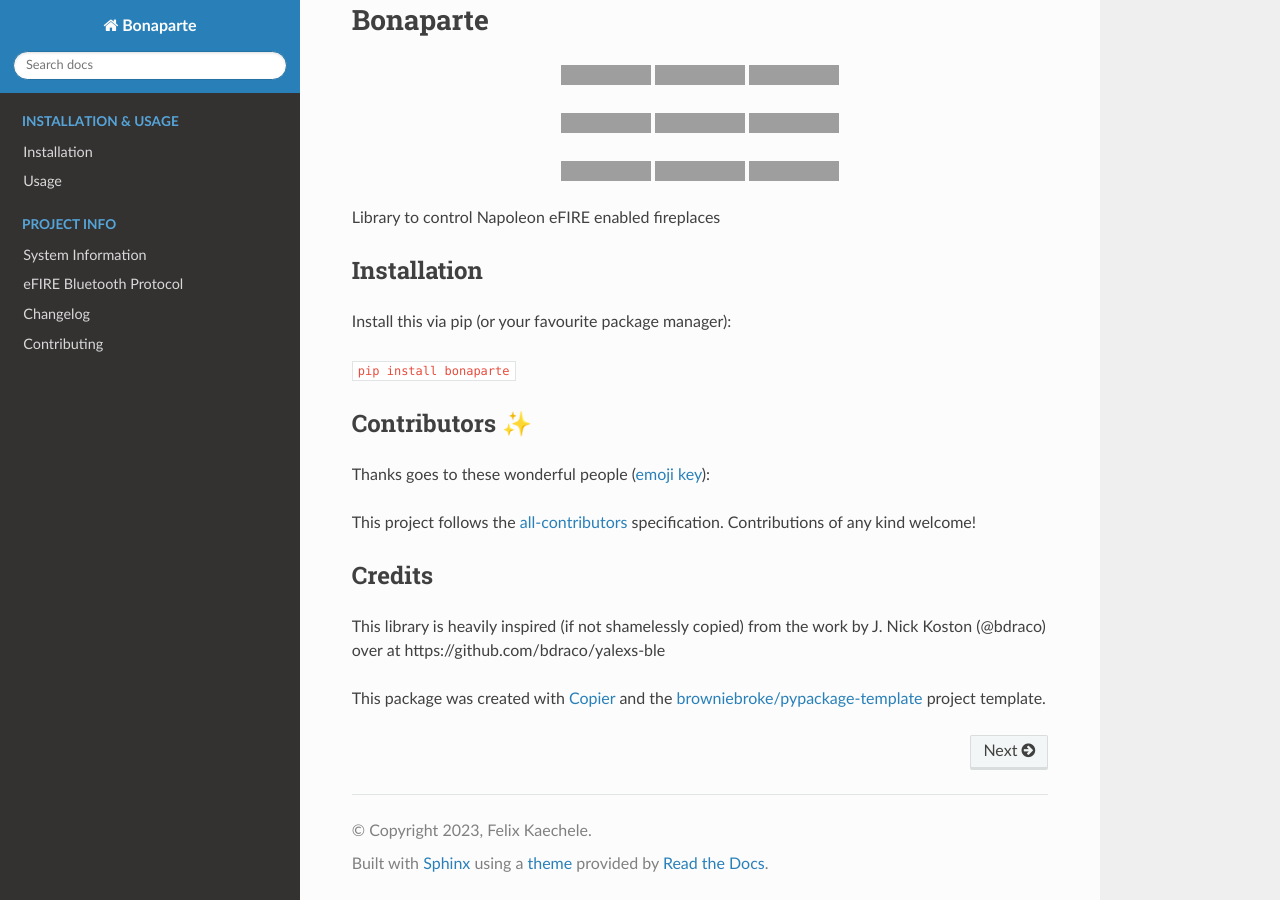
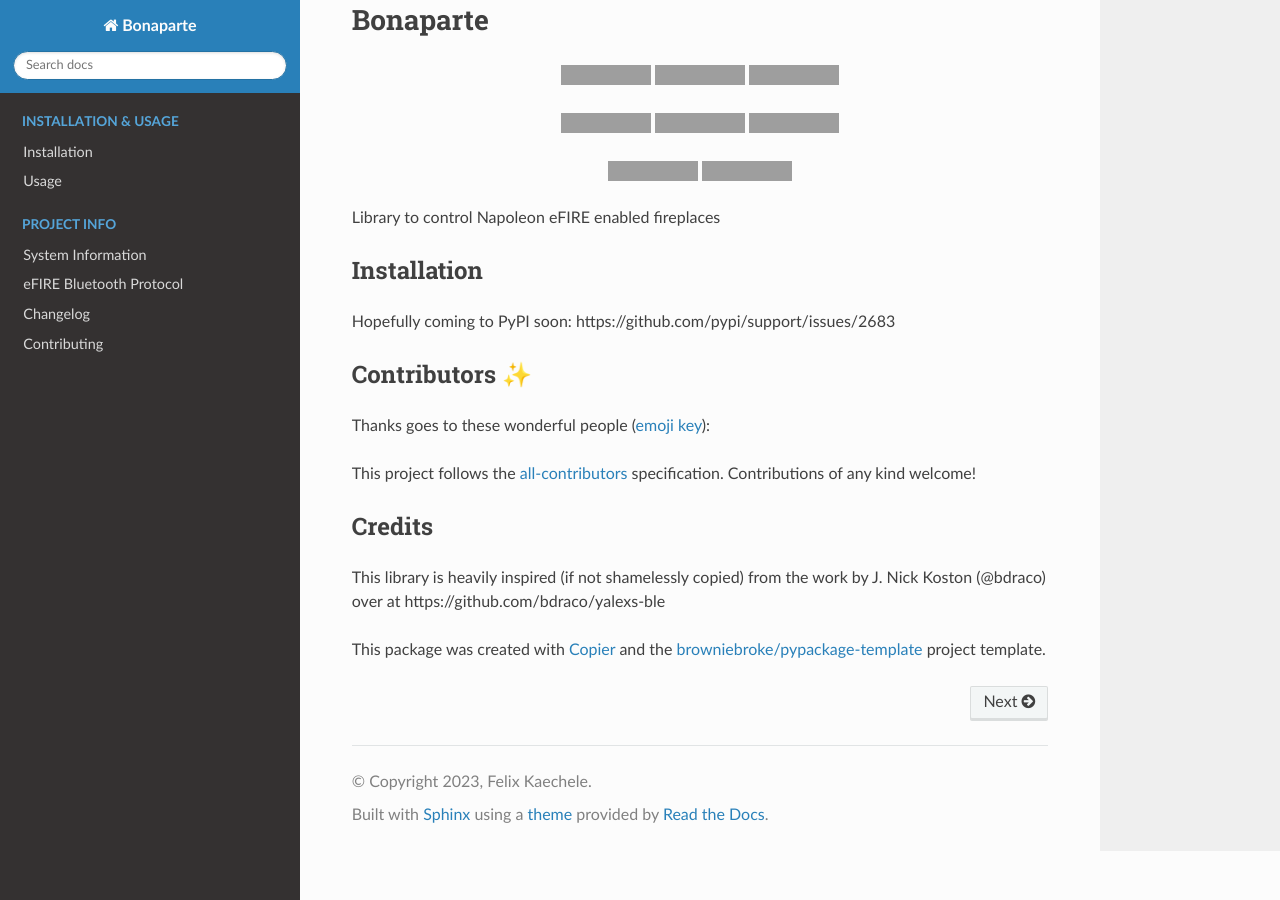
Before and after one commit to kaechele/bonaparte, a Sphinx documentation site: the page built from docs/index.md, in a window 1280 px wide and 900 px high, scrolled down 795 px. Built offline with Sphinx 7.4.7 and the Read the Docs theme 2.0.0, drawn with Linux system fonts in a browser that asks for light colours; grey boxes are pictures that could not be loaded.

Commit message:
docs: remove references to PyPI for now
Signed-off-by: Felix Kaechele <felix@kaechele.ca>

```diff
--- a/README.md
+++ b/README.md
@@ -23,9 +23,6 @@
   </a>
 </p>
 <p align="center">
-  <a href="https://pypi.org/project/bonaparte/">
-    <img src="https://img.shields.io/pypi/v/bonaparte.svg?logo=python&logoColor=fff&style=flat-square" alt="PyPI Version">
-  </a>
   <img src="https://img.shields.io/pypi/pyversions/bonaparte.svg?style=flat-square&logo=python&amp;logoColor=fff" alt="Supported Python versions">
   <img src="https://img.shields.io/pypi/l/bonaparte.svg?style=flat-square" alt="License">
 </p>
@@ -34,9 +31,7 @@
 
 ## Installation
 
-Install this via pip (or your favourite package manager):
-
-`pip install bonaparte`
+Hopefully coming to PyPI soon: https://github.com/pypi/support/issues/2683
 
 ## Contributors ✨
 
```
Also changed, not shown: docs/installation.md (+1 -5 lines).
